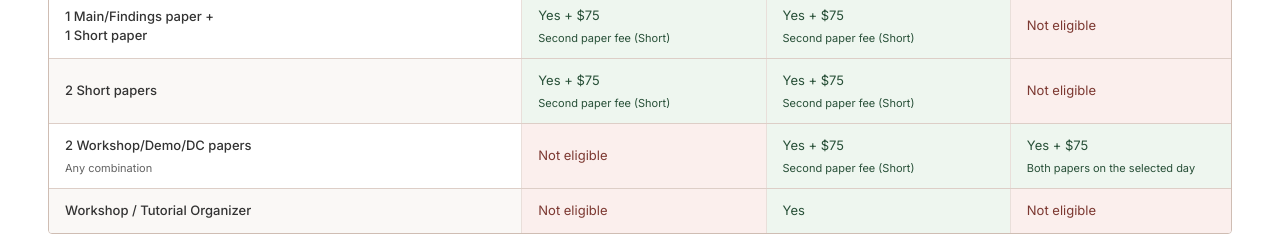
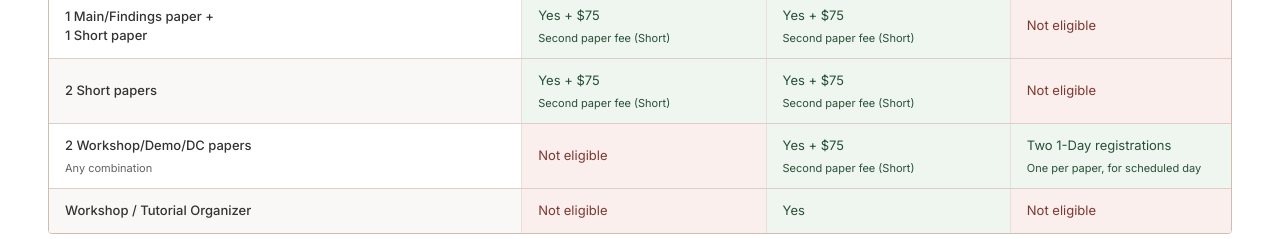
Before and after one commit to wsdm2027/wsdm2027.github.io, a plain HTML site: page registration.html in a window 1280 px wide. Shown: the part 2860-3099 px from the top of the page. Drawn offline with Linux system fonts and the light colour scheme.

Commit message:
Update registration.html

```diff
--- a/registration.html
+++ b/registration.html
@@ -331,7 +331,7 @@
             <tr><th scope="row">2 Main/Findings papers<small>Any combination</small></th><td class="reg-yes">Yes + $150<small>Second paper fee</small></td><td class="reg-yes">Yes + $150<small>Second paper fee</small></td><td class="reg-no">Not eligible</td></tr>
             <tr><th scope="row">1 Main/Findings paper +<br>1 Short paper</th><td class="reg-yes">Yes + $75<small>Second paper fee (Short)</small></td><td class="reg-yes">Yes + $75<small>Second paper fee (Short)</small></td><td class="reg-no">Not eligible</td></tr>
             <tr><th scope="row">2 Short papers</th><td class="reg-yes">Yes + $75<small>Second paper fee (Short)</small></td><td class="reg-yes">Yes + $75<small>Second paper fee (Short)</small></td><td class="reg-no">Not eligible</td></tr>
-            <tr><th scope="row">2 Workshop/Demo/DC papers<small>Any combination</small></th><td class="reg-no">Not eligible</td><td class="reg-yes">Yes + $75<small>Second paper fee (Short)</small></td><td class="reg-yes">Yes + $75<small>Both papers on the selected day</small></td></tr>
+            <tr><th scope="row">2 Workshop/Demo/DC papers<small>Any combination</small></th><td class="reg-no">Not eligible</td><td class="reg-yes">Yes + $75<small>Second paper fee (Short)</small></td><td class="reg-yes">Two 1-Day registrations<small>One per paper, for scheduled day</small></td></tr>
             <tr><th scope="row">Workshop / Tutorial Organizer</th><td class="reg-no">Not eligible</td><td class="reg-yes">Yes</td><td class="reg-no">Not eligible</td></tr>
           </tbody>
         </table>
```
